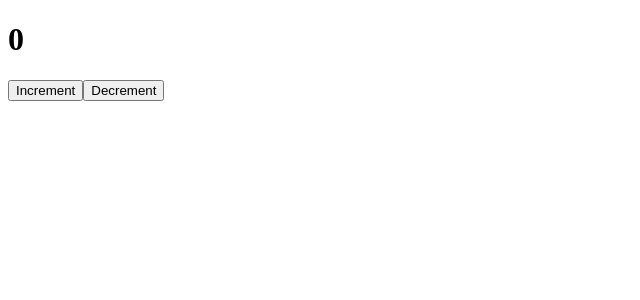
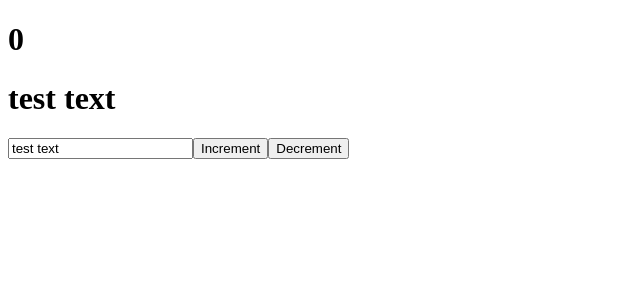
Before and after one commit to Sparow2021/RepeatReact, a React (Create React App) app: page / in a window 1280 px wide. Shown: the top 300 px of the page, without its empty margins (0-640 px from the left). Built offline with nearby package versions, Linux system fonts and the light colour scheme.

Commit message:
MVMM input

```diff
--- a/src/App.js
+++ b/src/App.js
@@ -3,6 +3,7 @@
 function App() {
 
   const [likes, setLikes] = useState(0)
+  const [value, setValue] = useState('test text')
 
   function increment() {
     setLikes(likes+1)
@@ -15,6 +16,12 @@
   return (
     <div className="App">
       <h1>{likes}</h1>
+      <h1>{value}</h1>
+      <input
+        type="text"
+        value={value}
+        onChange={event => setValue(event.target.value)}
+      />
       <button onClick={increment}>Increment</button>
       <button onClick={decrement}>Decrement</button>
     </div>
```
